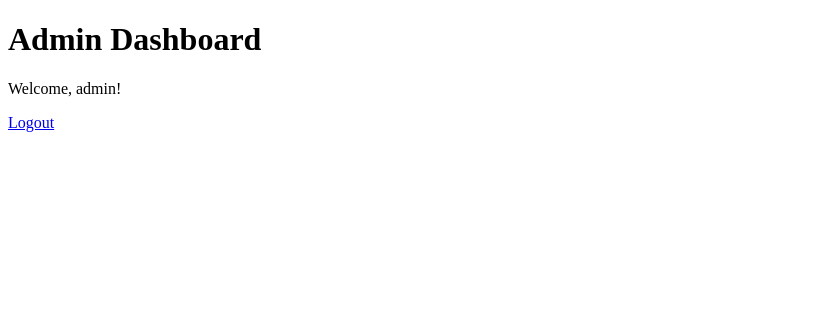
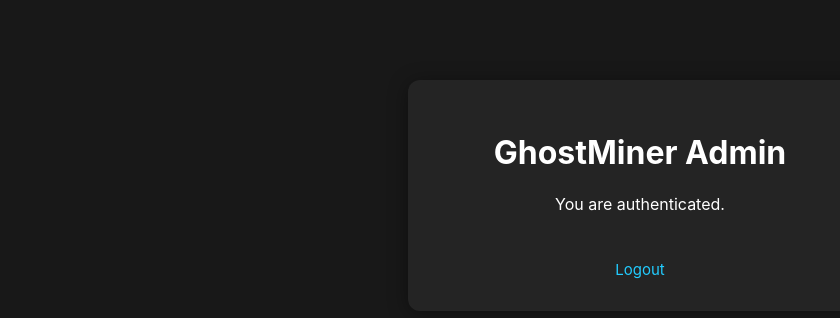
Before and after one commit to architech66/GhostMiner-API, a Flask app: page /admin in a window 1280 px wide. Shown: the top 318 px of the page, without its empty margins (0-840 px from the left). Run offline with Flask 3, Linux system fonts and the light colour scheme; the visitor is signed in with stand-in values (Sample User, id 1).

Commit message:
Update admin_dashboard.html

```diff
--- a/templates/admin_dashboard.html
+++ b/templates/admin_dashboard.html
@@ -1,11 +1,38 @@
 <!DOCTYPE html>
 <html>
 <head>
-    <title>Admin Dashboard</title>
+    <title>GhostMiner Admin</title>
+    <style>
+        body {
+            background: #181818;
+            color: #fff;
+            font-family: 'Inter', sans-serif;
+            margin: 0; padding: 0;
+        }
+        .dashboard {
+            margin: 80px auto;
+            max-width: 400px;
+            background: #242424;
+            padding: 32px;
+            border-radius: 12px;
+            box-shadow: 0 3px 20px #0006;
+            text-align: center;
+        }
+        .logout-link {
+            color: #2cf;
+            text-decoration: none;
+            font-size: 15px;
+            display: inline-block;
+            margin-top: 30px;
+        }
+        .logout-link:hover { color: #1baed6; }
+    </style>
 </head>
 <body>
-    <h1>Admin Dashboard</h1>
-    <p>Welcome, admin!</p>
-    <a href="{{ url_for('admin_logout') }}">Logout</a>
+    <div class="dashboard">
+        <h1>GhostMiner Admin</h1>
+        <p>You are authenticated.</p>
+        <a href="{{ url_for('admin_logout') }}" class="logout-link">Logout</a>
+    </div>
 </body>
 </html>
```
